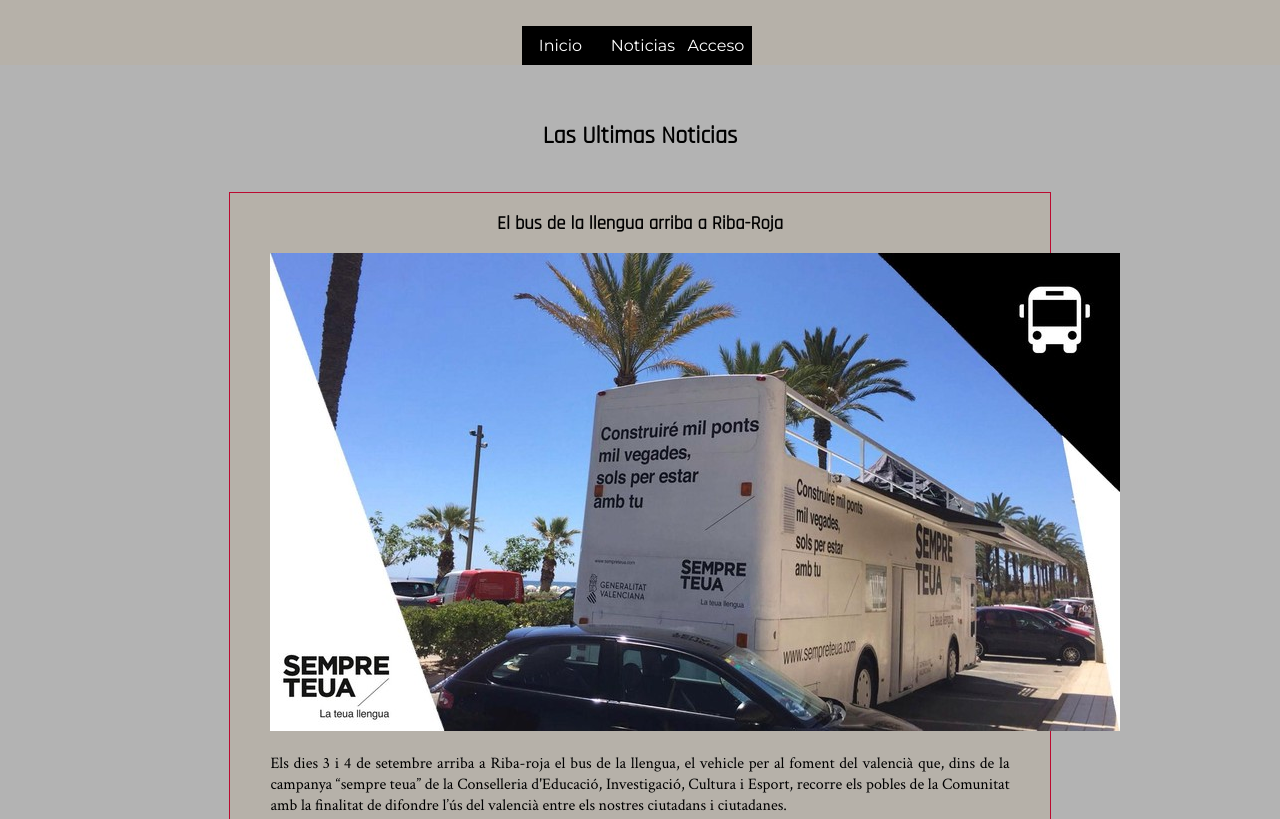
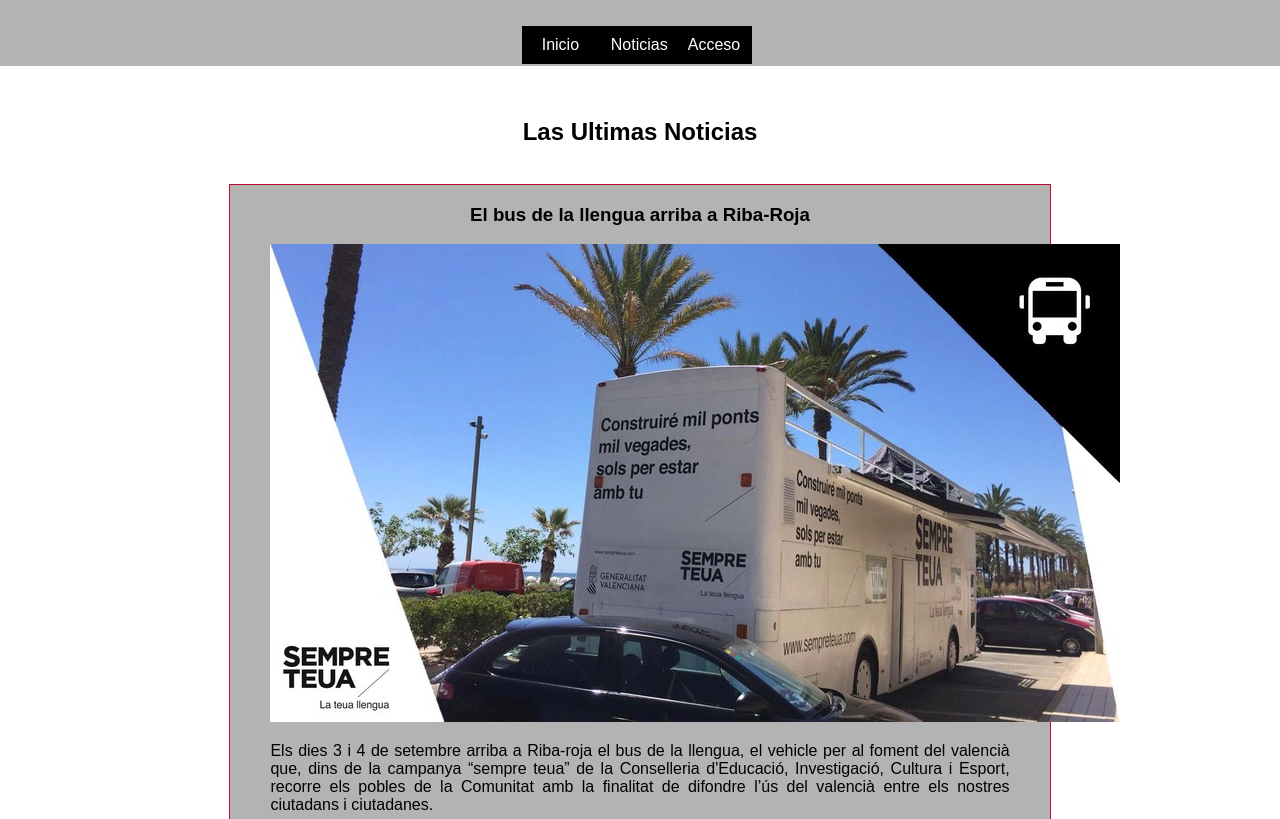
Before and after one commit to Darkenend/UIDesign, a plain HTML site: page Pre-Evaluacion/Trabajo Inicial/news.html in a window 1280 px wide. Shown: the top 819 px of the page. Drawn offline with Linux system fonts and the light colour scheme; a web font is replaced by a local one.

Commit message:
Revisado css de trabajo adicional para "Audificarlo"

```diff
--- a/Pre-Evaluacion/Trabajo Inicial/css/styles.css
+++ b/Pre-Evaluacion/Trabajo Inicial/css/styles.css
@@ -1,32 +1,24 @@
-@import url('https://fonts.googleapis.com/css?family=Crimson+Text|Montserrat|Rajdhani');
 @import "../../../base_css/master.css";
 
 html, body {
-	background-color: 	var(--silver);
+	background-color: 	var(--white);
 	margin: 			0;
 	padding: 			0;
 	height: 			100%;
 	font-family: 		'Crimson Text', serif;
 }
 
-/*
-FONTS
-font-family: 'Crimson Text', serif; Text
-font-family: 'Montserrat', sans-serif; Titles
-font-family: 'Rajdhani', sans-serif; Main Titles
-*/
-
 header, section, footer, aside, nav, main, article, figure {
     display: 			block;
 }
 
 h1, h2, h3, h4, h5, h6 {
-	font-family: 		'Rajdhani', sans-serif;
+    font-family:        'Audi-ExtendedBold', sans-serif;
 }
 
 a {
 	text-decoration: 	none;
-	font-family: 		'Montserrat', sans-serif;
+	font-family: 		'Audi-Normal', sans-serif;
 }
 
 a, a:visited {
@@ -35,23 +27,24 @@
 
 a:hover {
 	color: 				rgba(66, 66, 66, 100);
+    font-family:        'Audi-Light', sans-serif;
 }
 
 nav {
-	background: 		var(--warm-silver);
+	background: 		var(--silver);
 	padding: 			10px;
 	align-self: 		center;
 	position: 			fixed;
 	top: 				0;
 	width: 				100%;
-	height: 			45px;
+	height: 			46px;
 }
 
 main {
 	padding: 			80px 80px 60px;
 	text-align: 		center;
 	align-content: 		center;
-	font-family:  		'Crimson Text', serif;
+	font-family:  		'Audi-Normal', sans-serif;
 }
 
 #container {
@@ -65,8 +58,9 @@
    	bottom: 			0;
    	width: 				100%;
    	height: 			50px;
-   	background: 		var(--warm-silver);
+   	background: 		var(--silver);
    	text-align: 		center;
+    font-family:        'Audi-Light', sans-serif;
 }
 
 .centerTable {
@@ -83,22 +77,22 @@
 }
 
 .nav {
-	padding-left: 40%;
+	padding-left:       40%;
 }
 .nav > li {
 	float: 				left;
 	width:   			10%;
 }
 .nav li a {
-	background-color: 	#000000;
-	color: 				#ffffff;
+	background-color:   var(--black);
+	color: 				var(--white);
 	text-decoration: 	none;
 	padding: 			10px 12px;
 	display: 			block;
 	text-align: 		center;
 }
 .nav li a:hover {
-	background-color: 	var(--warm-silver);
+	background-color: 	var(--silver);
 }
 .nav li ul {
 	display: 			none;
@@ -110,6 +104,8 @@
 }
 .nav li ul li {
 	position: 			relative;
+    right:              40px;
+    width:              100%;
 }
 .nav li ul li ul {
 	right: 				-140px;
@@ -125,7 +121,7 @@
 	width: 				66%;
 	margin: 			0 auto;
 	border: 			1px groove var(--red);
-	background: 		var(--warm-silver);
+	background: 		var(--silver);
 	padding-left: 		40px;
 	padding-right: 		40px;
 }
```
